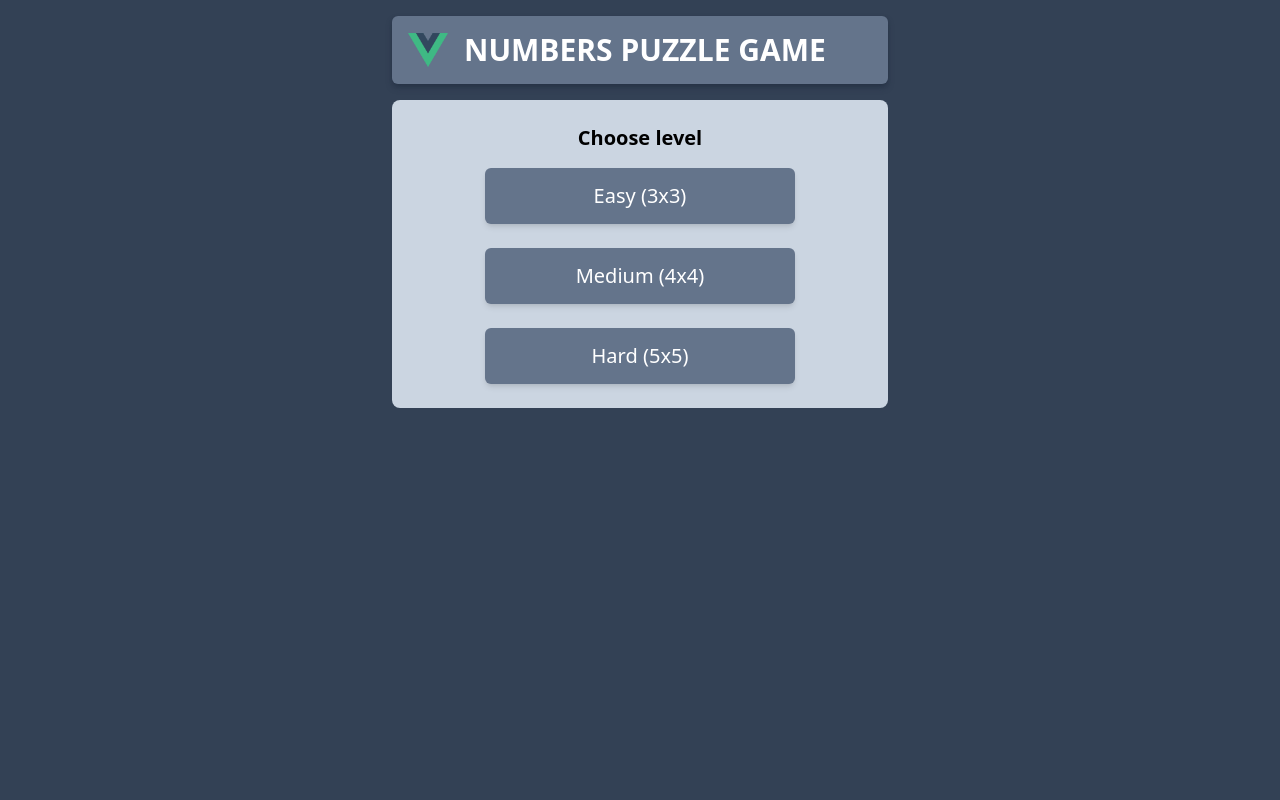
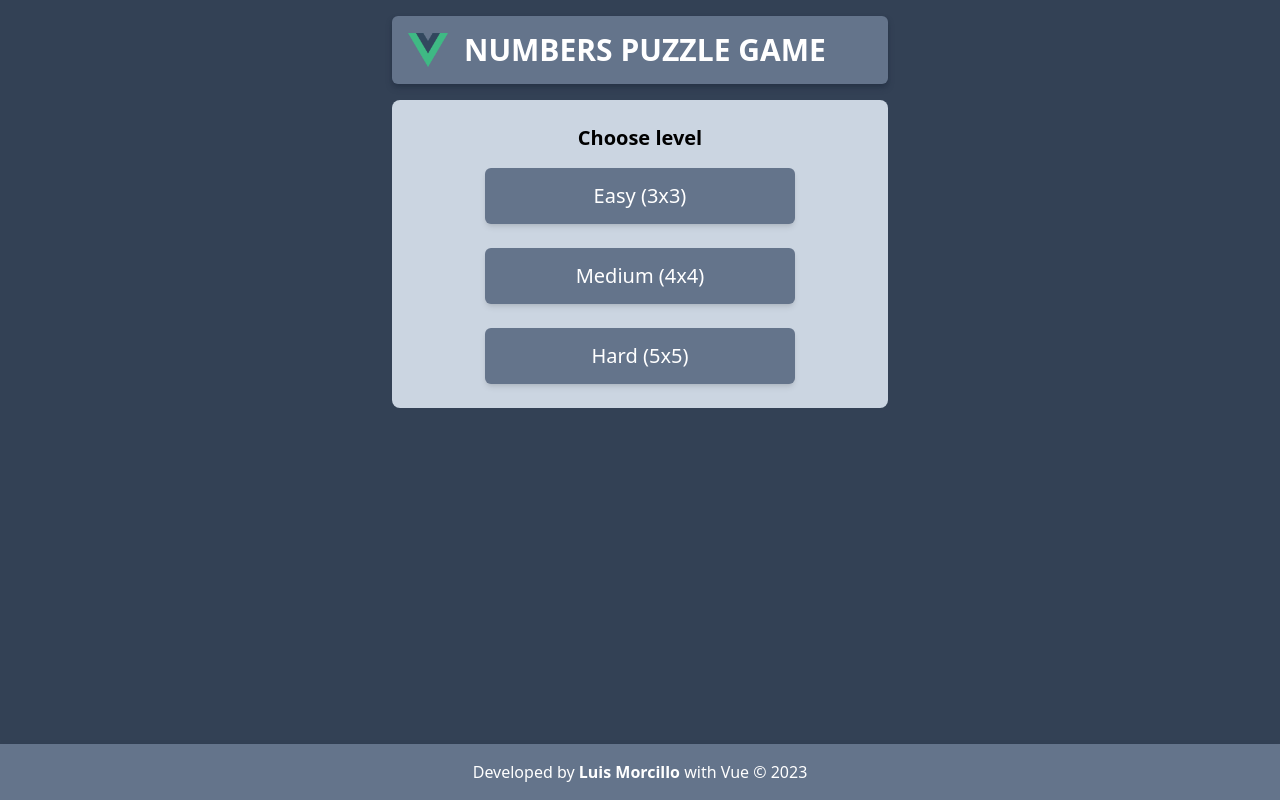
Before and after one commit to molul/numbers-game_vue, a Vue app: page / in a window 1280 px wide. Built offline with nearby package versions, Linux system fonts and the light colour scheme.

Commit message:
Footer and Header components; author info in footer

```diff
--- a/src/App.vue
+++ b/src/App.vue
@@ -1,18 +1,7 @@
 <template>
   <div class="text-center max-w-lg mx-auto bg-slate-700 min-h-screen p-2">
     <!-- Title -->
-    <div
-      class="p-4 mt-2 mb-4 rounded-md bg-slate-500 mx-auto shadow-md shadow-slate-800/50 text-left"
-    >
-      <div
-        class="text-xl sm:text-3xl font-bold text-white flex justify-left items-center gap-4"
-      >
-        <div class="w-10">
-          <img src="/vue.png" alt="angular_icon" />
-        </div>
-        <div>NUMBERS PUZZLE GAME</div>
-      </div>
-    </div>
+    <Header />
 
     <div v-if="status === 'beginning'">
       <Start @start-game="startGame" />
@@ -31,17 +20,21 @@
     >
       <PlayAgain :score="score" :record="record" @play-again="playAgain" />
     </div>
+
+    <Footer />
   </div>
 </template>
 
 <script>
+import Header from "./components/Header.vue";
+import Footer from "./components/Footer.vue";
 import Start from "./components/Start.vue";
 import Game from "./components/Game.vue";
 import PlayAgain from "./components/PlayAgain.vue";
 
 export default {
   name: "AppComponent",
-  components: { Start, Game, PlayAgain },
+  components: { Header, Footer, Start, Game, PlayAgain },
   data() {
     return {
       size: 3,
--- /dev/null
+++ b/src/components/Footer.vue
@@ -0,0 +1,19 @@
+<template>
+  <div
+    class="fixed w-full bottom-0 p-4 left-0 bg-slate-500 mx-auto shadow-md shadow-slate-800/50 text-left"
+  >
+    <div class="text-sm md:text-base text-white text-center">
+      Developed by
+      <a href="https://www.luismorcilloluque.com/es" target="_blank"
+        ><span class="font-bold">Luis Morcillo</span></a
+      >
+      with Vue &copy; 2023
+    </div>
+  </div>
+</template>
+
+<script>
+export default {
+  name: "Footer",
+};
+</script>
--- /dev/null
+++ b/src/components/Header.vue
@@ -0,0 +1,20 @@
+<template>
+  <div
+    class="p-4 mt-2 mb-4 rounded-md bg-slate-500 mx-auto shadow-md shadow-slate-800/50 text-left"
+  >
+    <div
+      class="text-xl sm:text-3xl font-bold text-white flex justify-left items-center gap-4"
+    >
+      <div class="w-10">
+        <img src="/vue.png" alt="angular_icon" />
+      </div>
+      <div>NUMBERS PUZZLE GAME</div>
+    </div>
+  </div>
+</template>
+
+<script>
+export default {
+  name: "Header",
+};
+</script>
```
